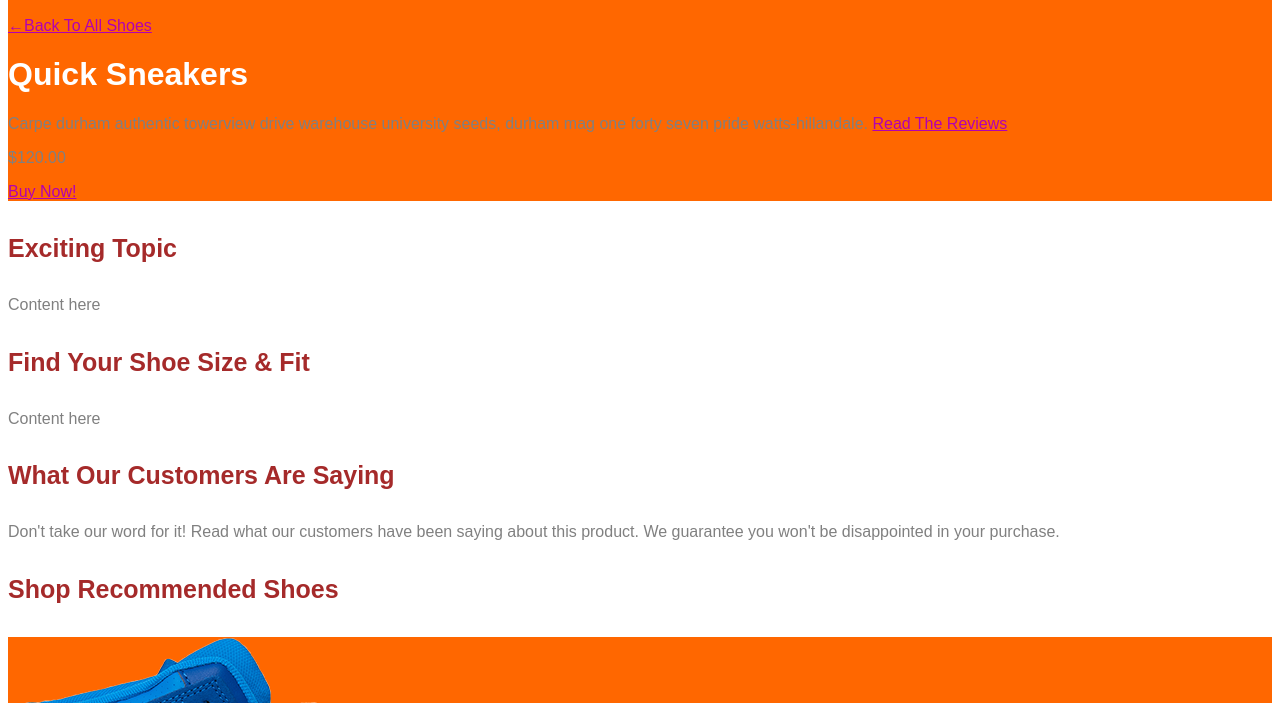
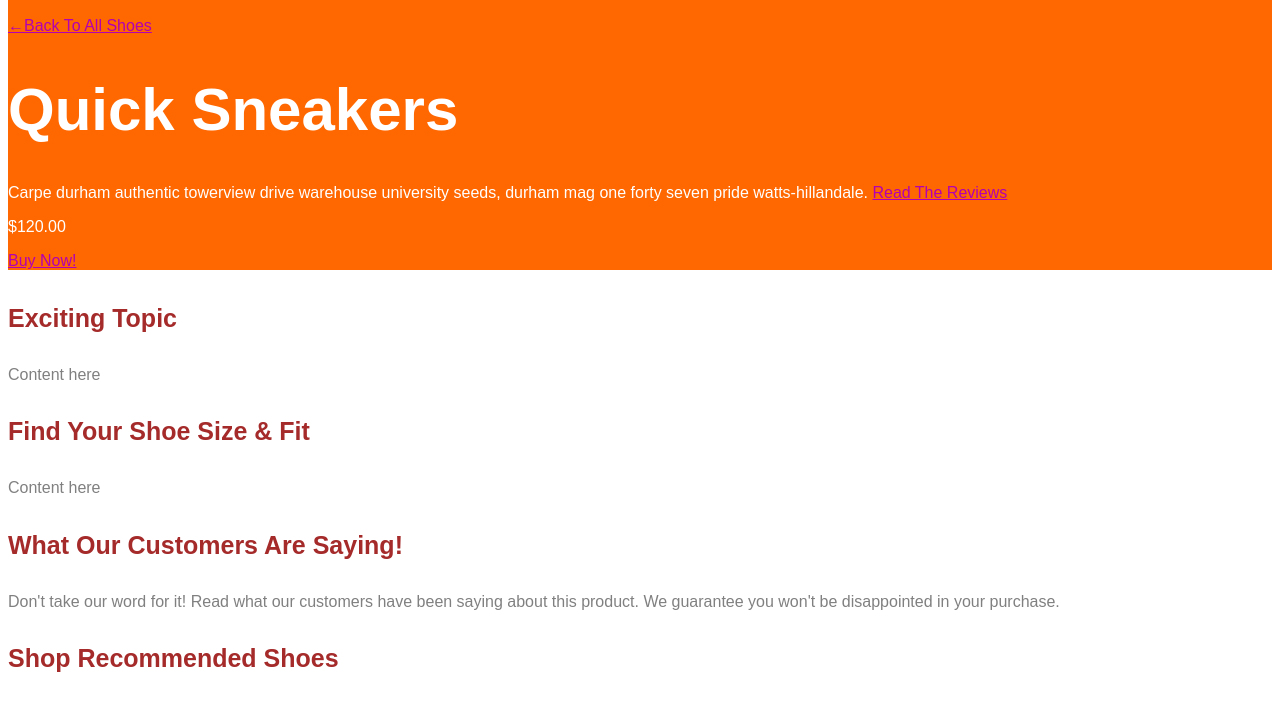
Before and after one commit to durhamdill/Homework1, a plain HTML site: page index.html in a window 1280 px wide. Shown: the part 556-1259 px from the top of the page. Drawn offline with Linux system fonts and the light colour scheme.

Commit message:
final adjustments
removing some style code; reordering some style code; added additional
class for fine-tuning middle text area

```diff
--- a/index.html
+++ b/index.html
@@ -16,24 +16,26 @@
 
   <p><a href="http://www.zappos.com">&#8592;Back To All Shoes</a></p>
 
-    <h1>Quick Sneakers</h1>
+  <h1>Quick Sneakers</h1>
 
-    <p>Carpe durham authentic towerview drive warehouse university seeds, durham mag one forty seven pride watts-hillandale. <a href="http://www.zappos.com">Read The Reviews</a></p>
+  <p>Carpe durham authentic towerview drive warehouse university seeds, durham mag one forty seven pride watts-hillandale. <a href="http://www.zappos.com">Read The Reviews</a></p>
 
-    <p>$120.00</p>
-    <a href="http://www.zappos.com">Buy Now!</a>
-  </div>
+  <p>$120.00</p>
+  <a href="http://www.zappos.com">Buy Now!</a>
+</div>
 
+<div class="text-paragraph">
     <h4>Exciting Topic</h4>
     <p>Content here</p>
 
     <h4>Find Your Shoe Size & Fit</h4>
     <p>Content here</p>
 
-    <h4>What Our Customers Are Saying</h4>
+    <h4>What Our Customers Are Saying!</h4>
     <p>Don't take our word for it! Read what our customers have been saying about this product. We guarantee you won't be disappointed in your purchase.</p>
 
     <h4>Shop Recommended Shoes</h4>
+</div>
 
   <div class="funny-sneakers-paragraph">
 
--- a/style.css
+++ b/style.css
@@ -1,18 +1,27 @@
 body {
   font-family: sans-serif;
+}
+
+h1 {
+  font-size: 60px;
+}
+
+a {
+  color: #b200b2;
+}
+
+.header-paragraph {
+  color: white;
+  background: #FF6700;
+}
+
+.text-paragraph {
+  color: gray;
 }
 
 h4 {
   color: brown;
   font-size: 25px;
-}
-
-p {
-  color: gray;
-}
-
-a {
-  color: #b200b2;
 }
 
 .funny-sneakers-paragraph {
@@ -25,8 +34,3 @@ h6 {
   color: white;
   font-size: 20px;
 }
-
-.header-paragraph {
-  color: white;
-  background: #FF6700;
-}
```
